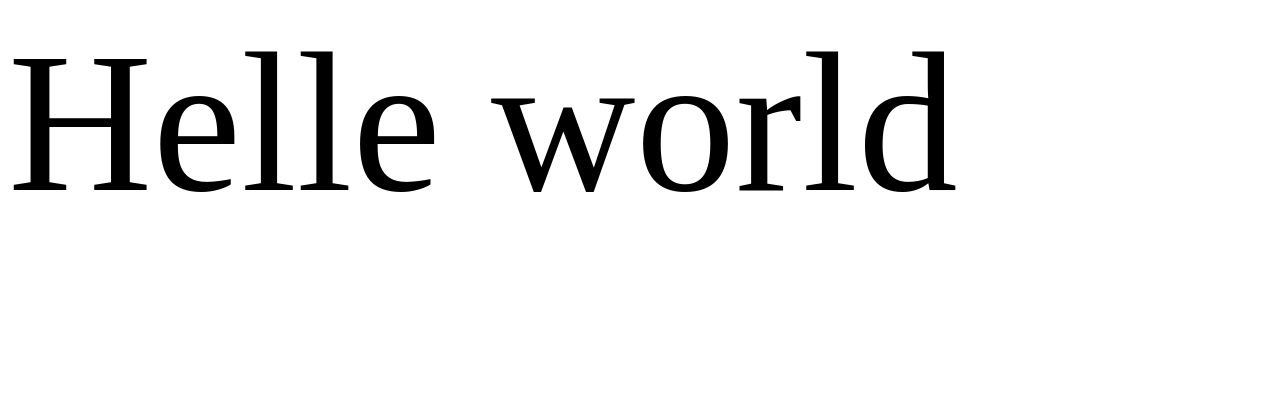
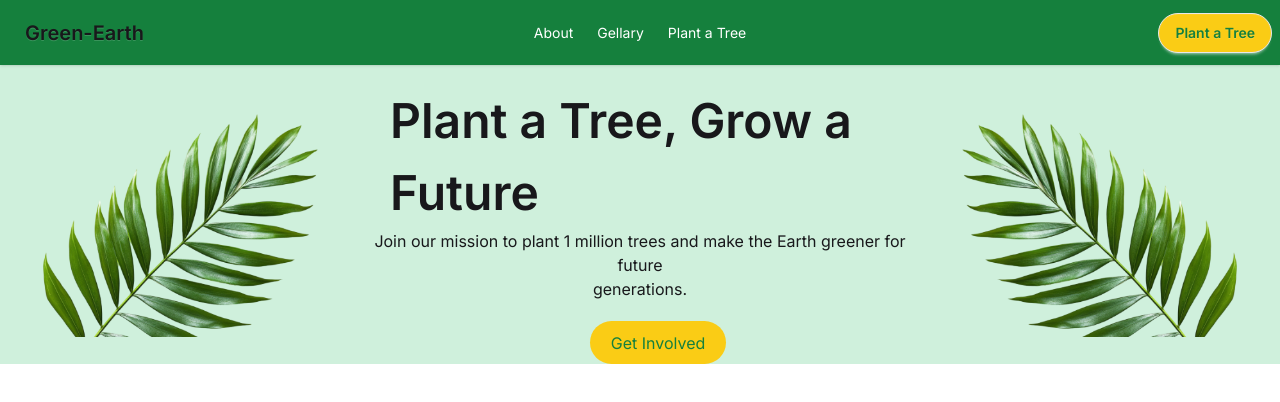
Before and after one commit to omarfaruq2004/Assingment-06, a plain HTML site: page index.html in a window 1280 px wide. Drawn offline with nearby package versions, Linux system fonts and the light colour scheme.

Commit message:
Navbar and banner is compled

```diff
--- a/index.html
+++ b/index.html
@@ -5,13 +5,93 @@
     <meta name="viewport" content="width=device-width, initial-scale=1.0">
     <title>Green-Earth</title>
     <link rel="stylesheet" href="./styles/style.css">
-    <style>
-    </style>
+
+    <link href="https://cdn.jsdelivr.net/npm/daisyui@5" rel="stylesheet" type="text/css" />
+<script src="https://cdn.jsdelivr.net/npm/@tailwindcss/browser@4"></script>
+
 </head>
-<body>
-       <header id="gf">Helle world</header>
-       <main></main>
-       <footer></footer>
+
+
+<body class="inter-normal">
+
+
+       <header>
+
+          <section>
+              <div class="navbar bg-[#15803D] text-white w-[100%] h-[100%] shadow-sm">
+  <div class="navbar-start">
+    <div class="dropdown">
+      <div tabindex="0" role="button" class="btn btn-ghost lg:hidden">
+        <svg xmlns="http://www.w3.org/2000/svg" class="h-5 w-5" fill="none" viewBox="0 0 24 24" stroke="currentColor"> <path stroke-linecap="round" stroke-linejoin="round" stroke-width="2" d="M4 6h16M4 12h8m-8 6h16" /> </svg>
+      </div>
+      <ul
+        tabindex="0"
+        class="menu menu-sm dropdown-content bg-base-100 rounded-box z-1 mt-3 w-52 p-2 shadow">
+        <li class="text-[#15803D]"><a>About</a></li>
+        <li class="text-[#15803D]">
+          <a>Gellary</a>
+        </li>
+        <li class="text-[#15803D]"><a>Plant a Tree</a></li>
+      </ul>
+    </div>
+    <a class="btn btn-ghost text-xl">Green-Earth</a>
+  </div>
+  <div class="navbar-center hidden lg:flex">
+    <ul class="menu menu-horizontal px-1">
+      <li><a>About</a></li>
+      <li>
+        <a>Gellary</a>
+      </li>
+      <li><a>Plant a Tree</a></li>
+    </ul>
+  </div>
+  <div class="navbar-end">
+    <a class="btn bg-[#FACC15] text-[#15803D] rounded-[20px]">Plant a Tree</a>
+  </div>
+</div>
+          </section>
+
+       <section class="w-[100%] h-[100%] bg-[#CFF0DC] md:flex justify-around items-center ">
+
+
+          <div class="w-[400px] ">
+            <img src="./assets/hero-leaf1.png" alt="">
+          </div>
+
+          <div>
+            <h1 class=" md:text-[48px] text-[25px] ml-10 mt-5 font-semibold">Plant a Tree, Grow a Future</h1>
+            <p class="text-center">Join our mission to plant 1 million trees and make the Earth greener for future <br>
+              generations.</p>
+              <button class=" md:ml-60 md:mt-5 ml-34 mt-5 bg-[#FACC15] w-[136px] h-[43px] text-[#15803D] rounded-3xl">Get Involved</button>
+          </div>
+
+         <div class="w-[400px]">
+            <img src="./assets/hero-leaf2.png" alt="">
+         </div>
+
+       </section>
+       </header>
+
+
+
+
+
+
+
+
+
+
+
+
+
+
+
+
+
+
+
+
+
 
        <script src="script.js"></script>
 </body>
--- a/styles/style.css
+++ b/styles/style.css
@@ -1,3 +1,5 @@
-        #gf{
-    font-size: 200px;
+@import url('https://fonts.googleapis.com/css2?family=Inter:ital,opsz,wght@0,14..32,100..900;1,14..32,100..900&display=swap');
+
+.inter-normal {
+  font-family: "Inter", sans-serif;
 }
```
